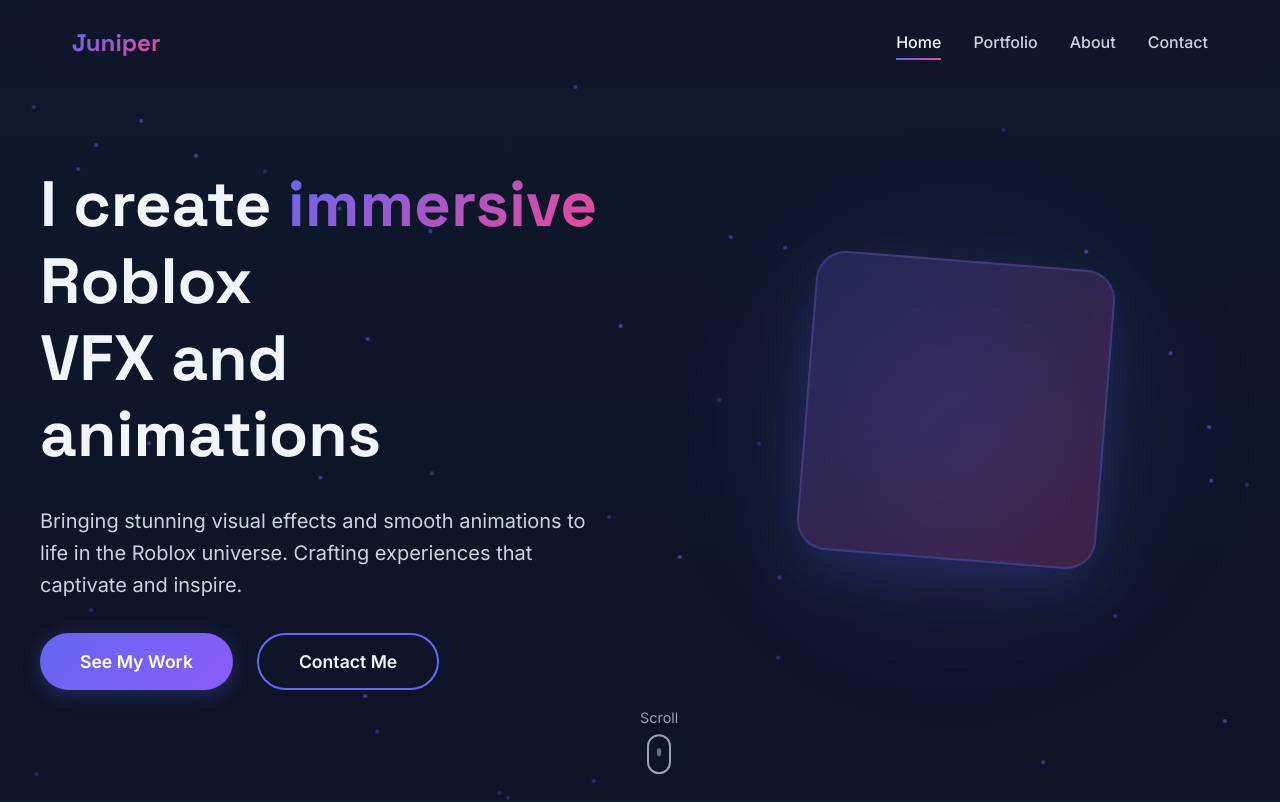
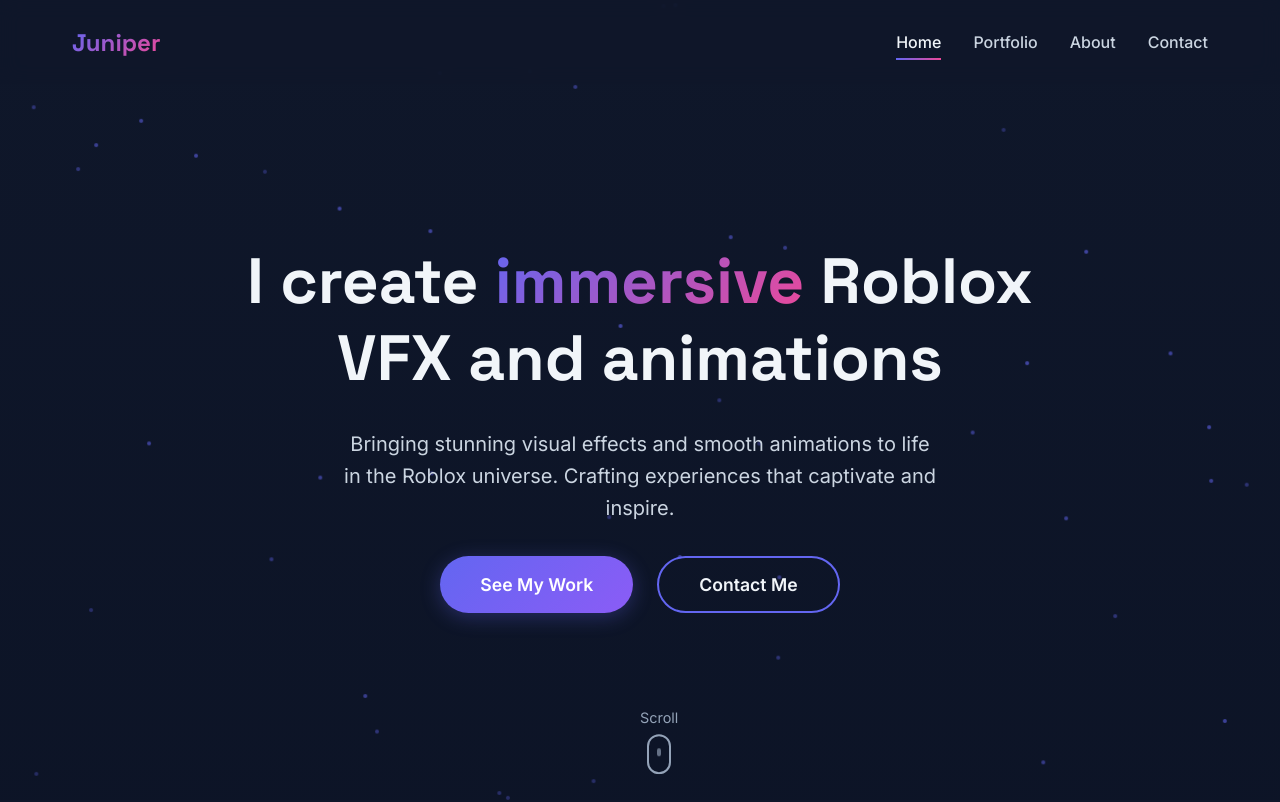
Before and after one commit to KomyakDevelopment/juniperportfolio, a React (Create React App) app: page / in a window 1280 px wide. Shown: the top 802 px of the page. Built offline with nearby package versions, Linux system fonts and the light colour scheme.

Commit message:
Remove hero box and glow, center hero content

```diff
--- a/src/components/Hero.js
+++ b/src/components/Hero.js
@@ -113,25 +113,6 @@ const Hero = () => {
             </motion.button>
           </motion.div>
         </motion.div>
-
-        <motion.div
-          className={styles.visual}
-          variants={itemVariants}
-        >
-          <div className={styles.glow} />
-          <motion.div
-            className={styles.floatingShape}
-            animate={{
-              y: [0, -20, 0],
-              rotate: [0, 5, 0]
-            }}
-            transition={{
-              duration: 4,
-              repeat: Infinity,
-              ease: 'easeInOut'
-            }}
-          />
-        </motion.div>
       </motion.div>
 
       <motion.div
--- a/src/components/Hero.module.css
+++ b/src/components/Hero.module.css
@@ -30,9 +30,8 @@
 .container {
   max-width: 1200px;
   width: 100%;
-  display: grid;
-  grid-template-columns: 1fr 1fr;
-  gap: 4rem;
+  display: flex;
+  justify-content: center;
   align-items: center;
   position: relative;
   z-index: 1;
@@ -42,6 +41,8 @@
   display: flex;
   flex-direction: column;
   gap: 2rem;
+  text-align: center;
+  align-items: center;
 }
 
 .title {
@@ -64,6 +65,7 @@
   line-height: 1.6;
   color: var(--text-secondary);
   max-width: 600px;
+  margin: 0 auto;
 }
 
 .ctaContainer {
@@ -108,46 +110,6 @@
   border-color: var(--secondary);
 }
 
-.visual {
-  position: relative;
-  width: 100%;
-  height: 500px;
-  display: flex;
-  align-items: center;
-  justify-content: center;
-}
-
-.glow {
-  position: absolute;
-  width: 400px;
-  height: 400px;
-  background: radial-gradient(circle, rgba(99, 102, 241, 0.3) 0%, transparent 70%);
-  border-radius: 50%;
-  filter: blur(60px);
-  animation: pulse 4s ease-in-out infinite;
-}
-
-@keyframes pulse {
-  0%, 100% {
-    transform: scale(1);
-    opacity: 0.5;
-  }
-  50% {
-    transform: scale(1.2);
-    opacity: 0.8;
-  }
-}
-
-.floatingShape {
-  position: relative;
-  width: 300px;
-  height: 300px;
-  background: linear-gradient(135deg, rgba(99, 102, 241, 0.2) 0%, rgba(236, 72, 153, 0.2) 100%);
-  border-radius: 30px;
-  border: 2px solid rgba(99, 102, 241, 0.3);
-  backdrop-filter: blur(10px);
-  box-shadow: 0 20px 60px rgba(99, 102, 241, 0.2);
-}
 
 .scrollIndicator {
   position: absolute;
@@ -197,26 +159,6 @@
 }
 
 @media (max-width: 968px) {
-  .container {
-    grid-template-columns: 1fr;
-    text-align: center;
-  }
-
-  .visual {
-    height: 300px;
-    margin-top: 2rem;
-  }
-
-  .floatingShape {
-    width: 200px;
-    height: 200px;
-  }
-
-  .glow {
-    width: 300px;
-    height: 300px;
-  }
-
   .ctaContainer {
     justify-content: center;
   }
```
